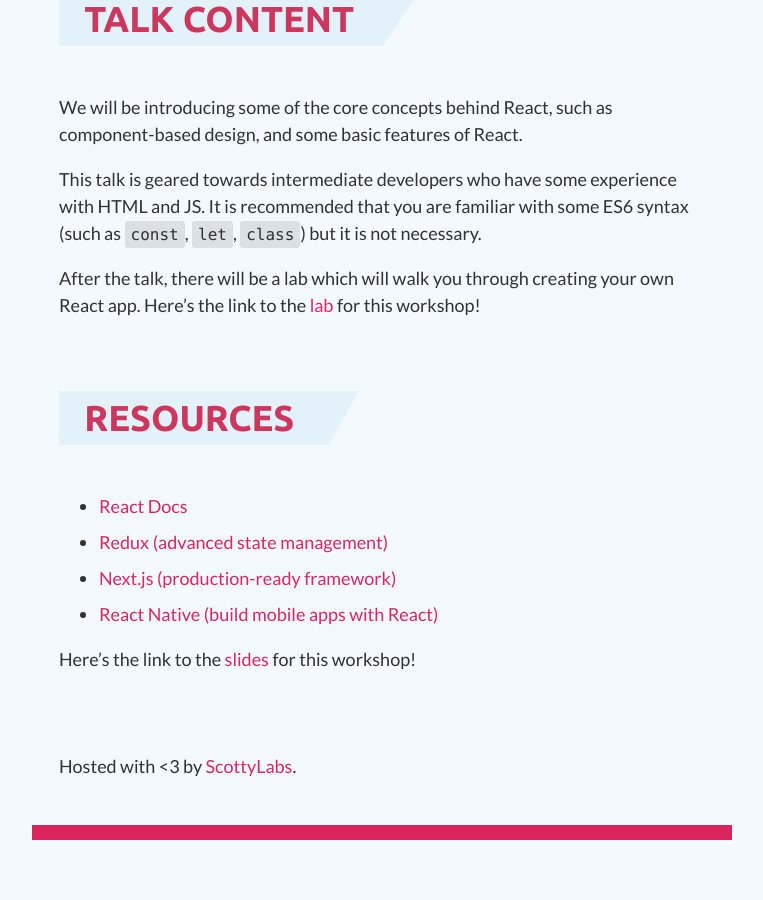
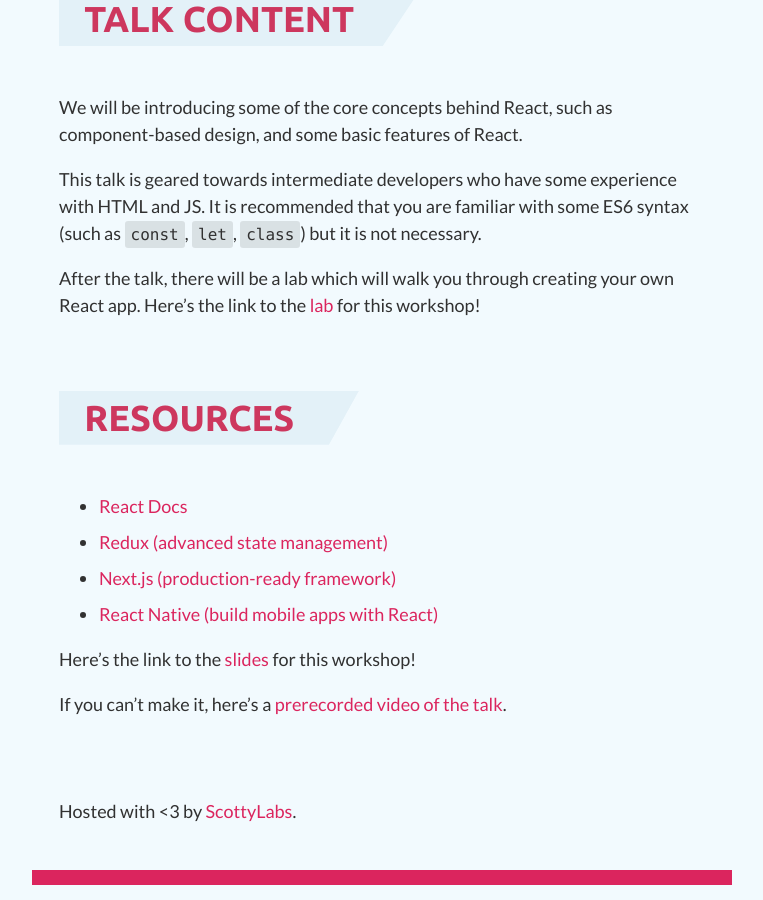
Before and after one commit to ScottyLabs/wdw, a Jekyll site: the page built from react/index.md, in a window 1280 px wide and 900 px high, scrolled down 1609 px. Shown: the whole window, without its empty margins (258-1021 px from the left). Built offline with Jekyll 4.4.1, drawn with Linux system fonts in a browser that asks for light colours; nearby versions of some CDN libraries; before the commit the page ends 2464 px from its top, so only the background shows below that.

Commit message:
React video

```diff
--- a/react/index.md
+++ b/react/index.md
@@ -61,3 +61,5 @@
 - [React Native (build mobile apps with React)](https://reactnative.dev/)
 
 Here's the link to the [slides](https://drive.google.com/file/d/1w70QCtIpLWYftlVR1acIClr-bp9RCcDE/view?usp=sharing) for this workshop!
+
+If you can't make it, here's a [prerecorded video of the talk](https://drive.google.com/file/d/1390KJHZ1y_49rReIXmmEcB_0ofofsBxf/view?usp=sharing).
```
